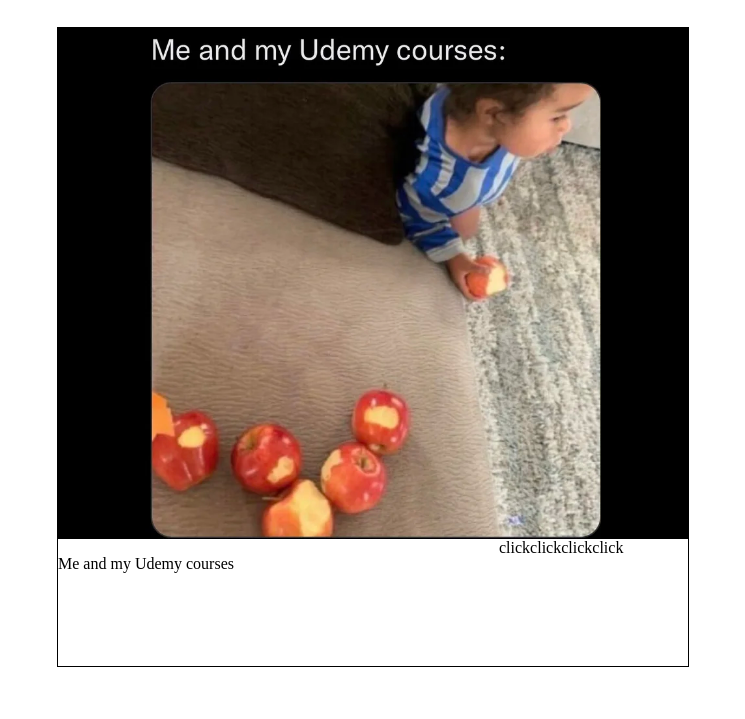
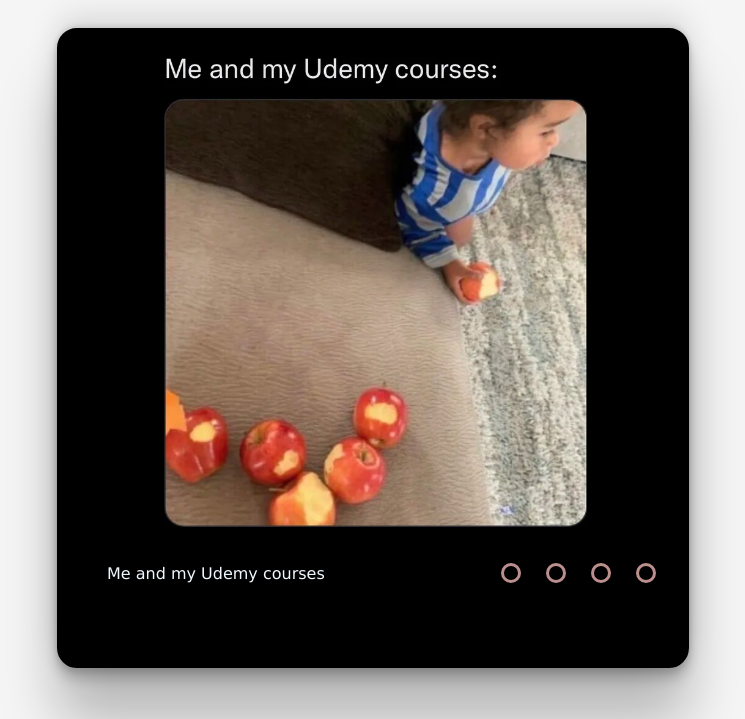
Before and after one commit to yellographics/cssMemSlider, a plain HTML site: page cssMemSlider/index.html in a window 1280 px wide. Shown: the part 81-800 px from the top of the page, without its empty margins (267-1012 px from the left). Drawn offline with Linux system fonts and the light colour scheme.

Commit message:
feat: add styling to slider (Wed, May 11, 2022 04:49:12 PM)

```diff
--- a/cssMemSlider/index.html
+++ b/cssMemSlider/index.html
@@ -21,10 +21,10 @@
             <div class="slide" id="slide4"></div>
         </div>
         <div class="slider-container__nav">
-            <div><label for="slide-one">click</label></div>
-            <div><label for="slide-two">click</label></div>
-            <div><label for="slide-three">click</label></div>
-            <div><label for="slide-four">click</label></div>
+            <label for="slide-one"><span></span></label>
+            <label for="slide-two"><span></span></label>
+            <label for="slide-three"><span></span></label>
+            <label for="slide-four"><span></span></label>
         </div>
         <div class="slider-container__descriptions">
             <p id="desc1">Me and my Udemy courses</p>
--- a/cssMemSlider/style.css
+++ b/cssMemSlider/style.css
@@ -1,5 +1,10 @@
 * {
     box-sizing: border-box;
+}
+
+body {
+    background-color: #f5f5f5;
+    font-family:'Lucida Sans', 'Lucida Sans Regular', 'Lucida Grande', 'Lucida Sans Unicode', Geneva, Verdana, sans-serif;
 }
 
 h1 {
@@ -11,7 +16,10 @@
 }
 
 .slider-container {
-    border: 1px solid black;
+    box-shadow: rgba(0, 0, 0, 0.25) 0px 54px 55px, rgba(0, 0, 0, 0.12) 0px -12px 30px, rgba(0, 0, 0, 0.12) 0px 4px 6px, rgba(0, 0, 0, 0.17) 0px 12px 13px, rgba(0, 0, 0, 0.09) 0px -3px 5px;
+    border: 20px solid black;
+    border-radius: 20px;
+    overflow: hidden;
     width: 50%;
     height: 80vh;
     margin: 50px auto;
@@ -101,16 +109,41 @@
 .slider-container__nav {
     grid-area: navigation;
     display: flex;
+    background-color: black;
+    gap: 5px;
+    padding-top: 25px;
+}
+
+.slider-container__nav label {
+    background-color: black;
+    width: 40px;
+    height: 40px;
+    cursor: pointer;
+    display: flex;
+    align-items: center;
+    justify-content: center;
+}
+
+.slider-container__nav label span {
+    display: block;
+    width: 20px;
+    height: 20px;
+    border-radius: 50%;
+    border: 3px solid rosybrown;
 }
 
 .slider-container__descriptions {
+    padding-top: 20px;
     grid-area: description;
     display: flex;
     overflow-x: hidden;
+    background-color: black;
 }
 
 .slider-container__descriptions p {
     min-width: 100%;
-    background-color: white;
+    color: aliceblue;
+    background-color: black;
     transition: all 0.15s ease;
+    padding-left: 30px;
 }
```
